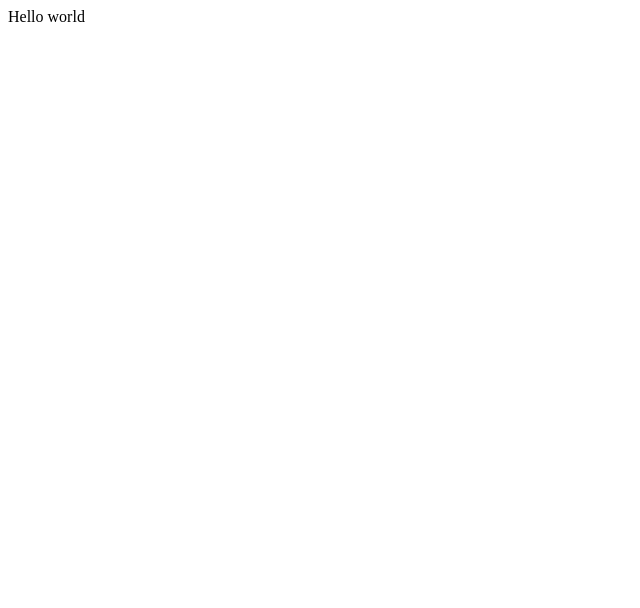
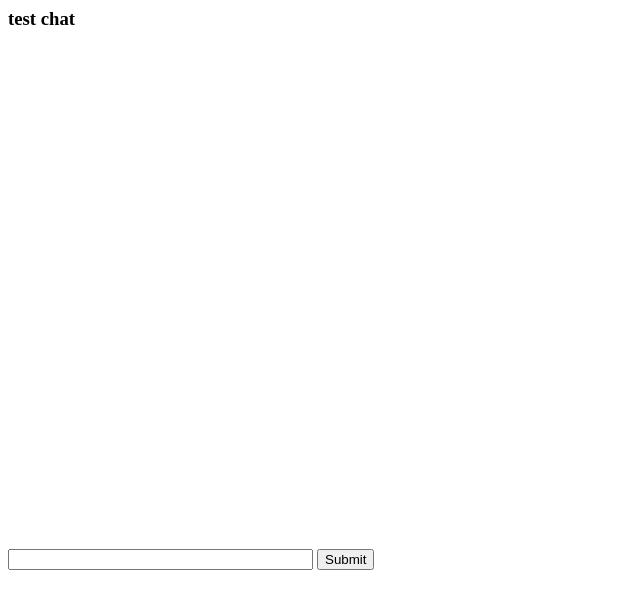
Before and after one commit to eqzero/iBeacon, a website: page index.html in a window 1280 px wide. Shown: the whole page, without its empty margins (0-640 px from the left). Drawn offline with Linux system fonts and the light colour scheme.

Commit message:
no message

```diff
--- a/index.html
+++ b/index.html
@@ -1,8 +1,17 @@
 <html>
 	<head>
+		<style>
+			#chat{
+				height: 500px;
+			}
+		</style>
 	</head>
 	<body>
-
-		Hello world
+		<h3>test chat</h3>
+		<div id="chat"></div>
+		<form id="send-message">
+			<input size="35" id="message"></input>
+			<input type="submit"></input>
+		</form>
 	</body>
 </html>
```
